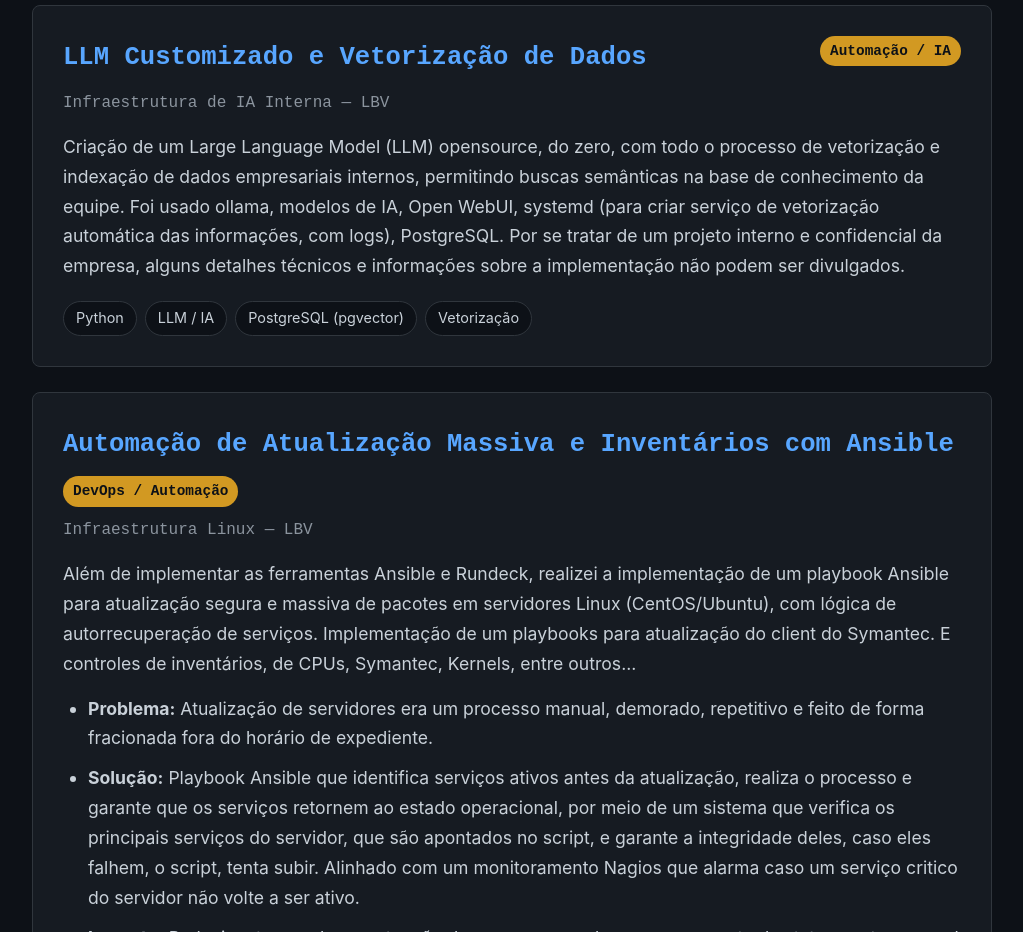
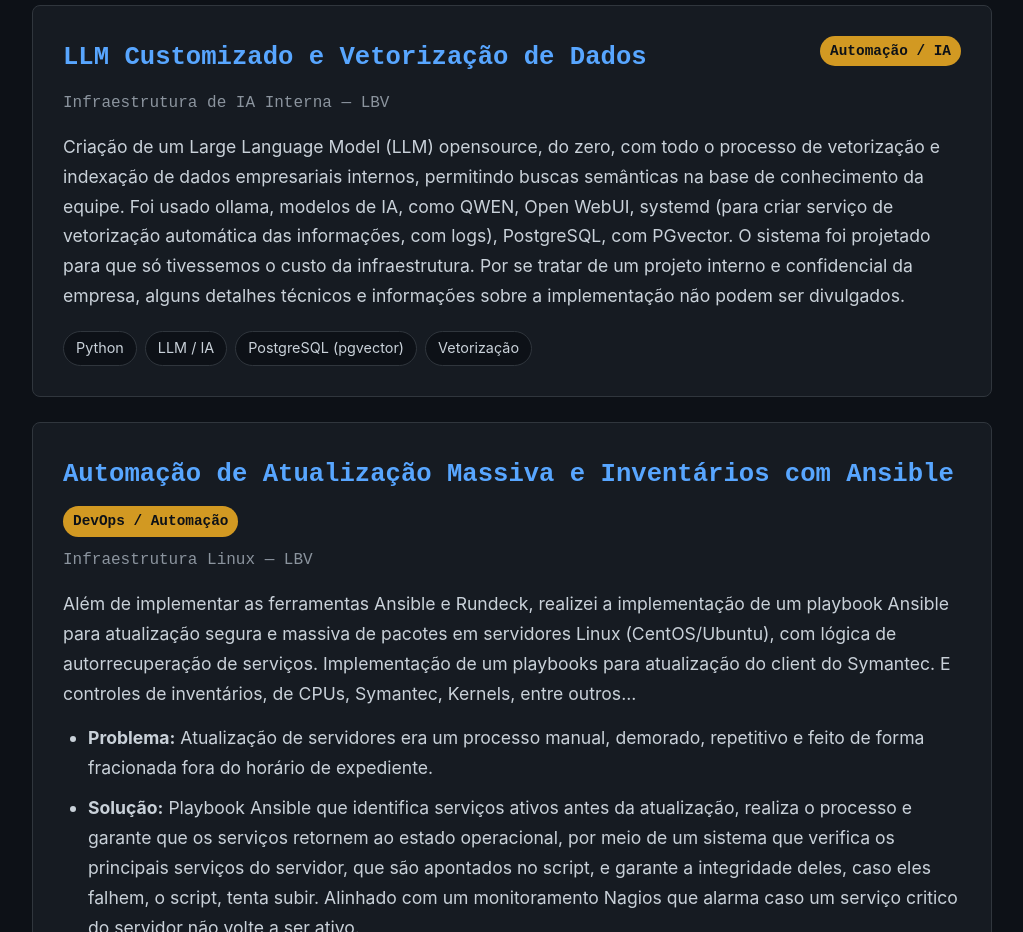
Before and after one commit to Davidleoc/portifolio, a plain HTML site: page projects.html in a window 1280 px wide. Shown: the part 940-1872 px from the top of the page, without its empty margins (128-1151 px from the left). Drawn offline with Linux system fonts and the light colour scheme.

Commit message:
Enhance project details in projects.html
Updated project description to include QWEN and PGvector.

```diff
--- a/projects.html
+++ b/projects.html
@@ -219,8 +219,9 @@
             <span class="date">Infraestrutura de IA Interna &#8212; LBV</span>
             <p>
                 Criação de um Large Language Model (LLM) opensource, do zero, com todo o processo de vetorização e indexação de
-                dados empresariais internos, permitindo buscas semânticas na base de conhecimento da equipe. Foi usado ollama, modelos de IA, Open WebUI,
-                systemd (para criar serviço de vetorização automática das informações, com logs), PostgreSQL.
+                dados empresariais internos, permitindo buscas semânticas na base de conhecimento da equipe. Foi usado ollama, modelos de IA, como QWEN, Open WebUI,
+                systemd (para criar serviço de vetorização automática das informações, com logs), PostgreSQL, com PGvector.
+                O sistema foi projetado para que só tivessemos o custo da infraestrutura.
                 Por se tratar de um projeto interno e confidencial da empresa, alguns detalhes técnicos e informações sobre a implementação não podem ser divulgados.
             </p>
             <div class="tech-tags">
```
